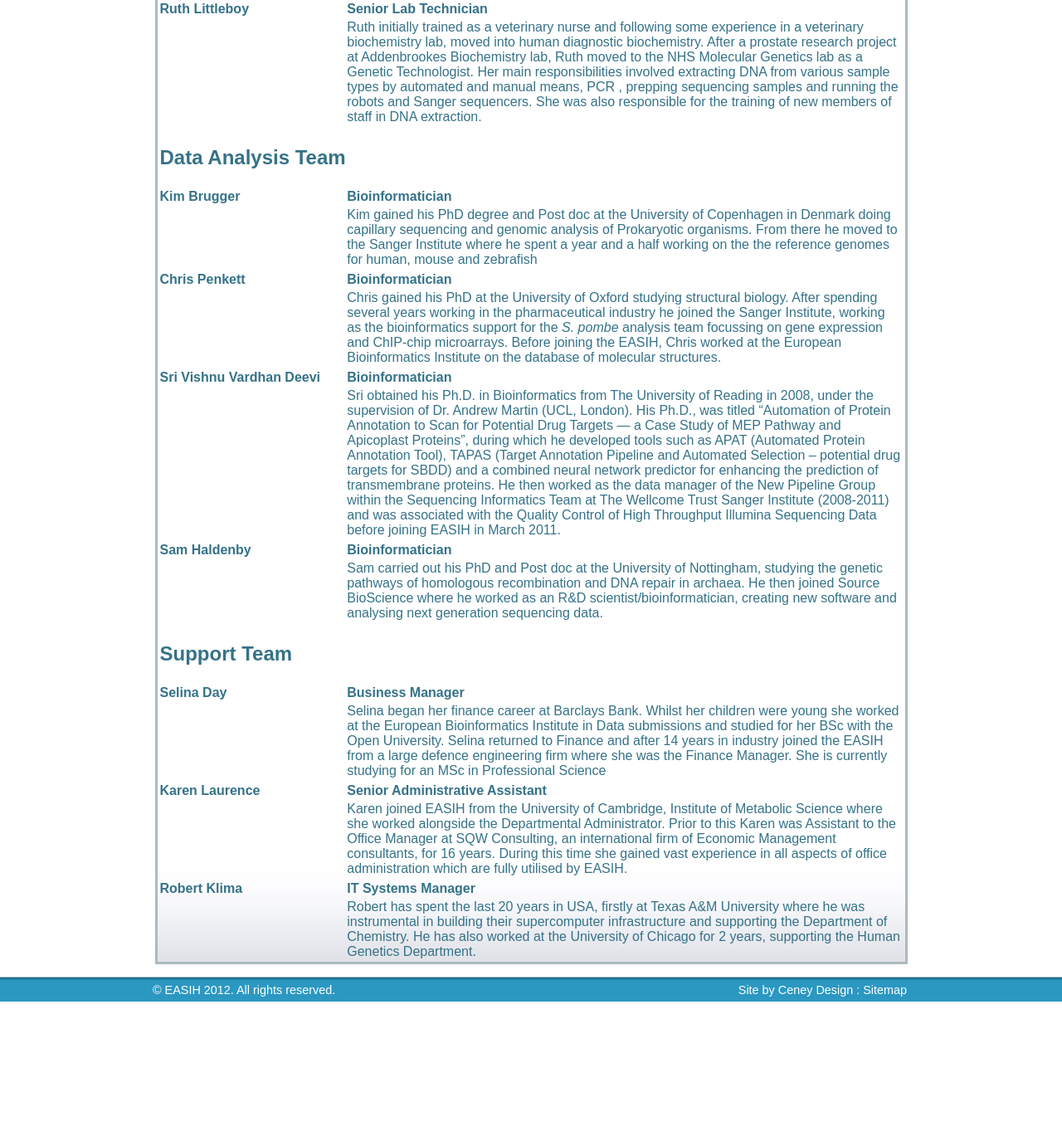
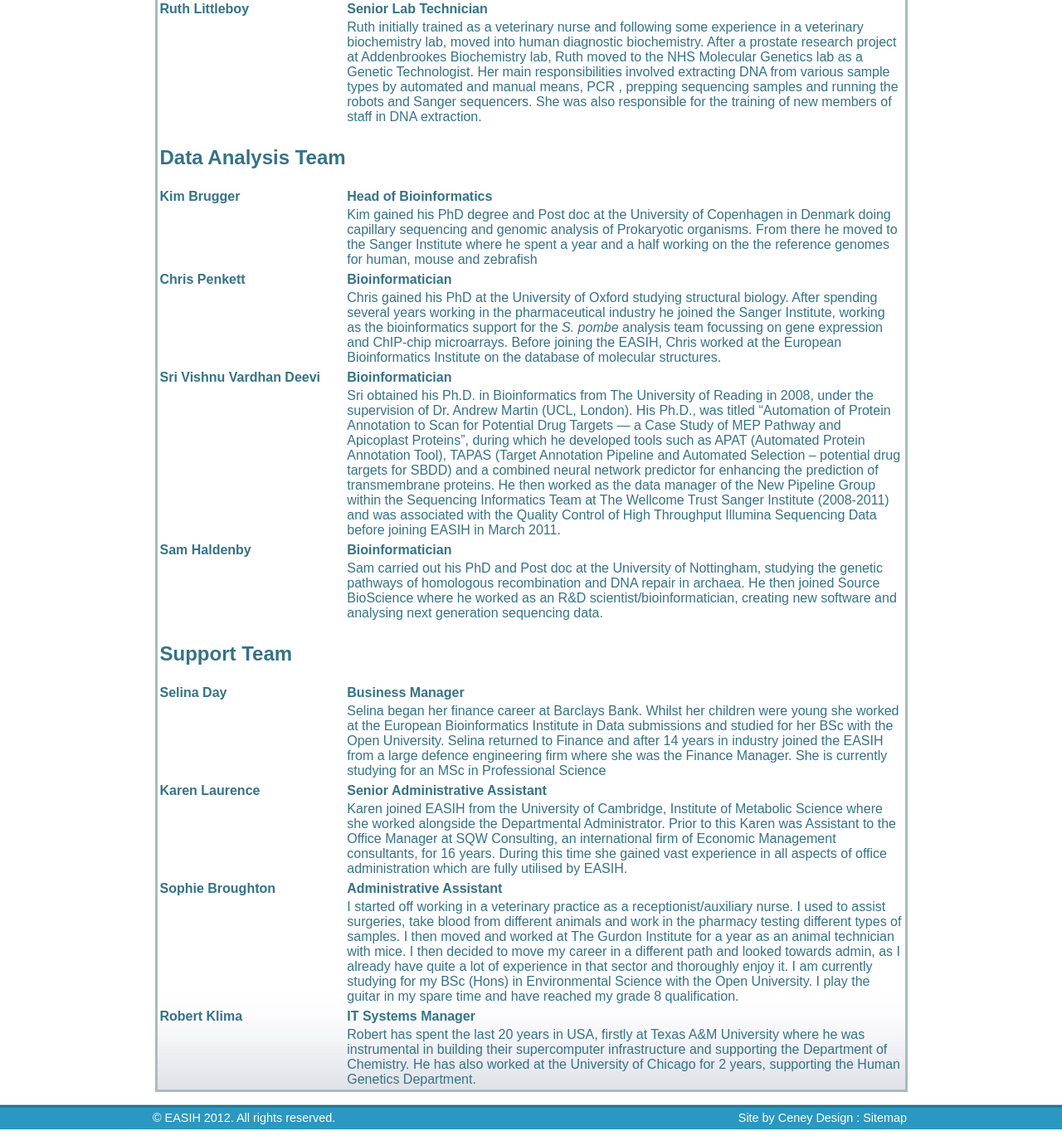
Before and after one commit to brugger/easih-www, a PHP site: page /staff.php in a window 1280 px wide. Shown: the part 1361-2730 px from the top of the page at 83% size. Before the commit the page ends 2568 px from the top, so only its background shows below. Run offline with PHP 8.4, Linux system fonts and the light colour scheme.

Commit message:
profiles of Sophie and Kim have been updated

```diff
--- a/WEB/staff.php
+++ b/WEB/staff.php
@@ -72,7 +72,7 @@
 
 	<center><tr><TH COLSPAN=2><h2>Data Analysis Team</h2></th></tr></CENTER>
 
-	<tr><td><b>Kim Brugger</b></td><td><b>Bioinformatician</b></td></tr>
+	<tr><td><b>Kim Brugger</b></td><td><b>Head of Bioinformatics</b></td></tr>
 	<tr><td></td><td>Kim gained his PhD degree and Post doc at the University of Copenhagen in Denmark doing capillary sequencing and genomic analysis of Prokaryotic organisms. From there he moved to the Sanger Institute where he spent a year and a half working on the the reference genomes for human, mouse and zebrafish</td></tr>
 <tr></tr>
 	<tr><td><b>Chris Penkett</b></td><td><b>Bioinformatician</b></td></tr>
@@ -93,6 +93,10 @@ submissions and studied for her BSc with the Open University. Selina returned to
   <tr><td></td><td>Karen joined EASIH from the University of Cambridge, Institute of Metabolic Science where she worked alongside the Departmental Administrator.  Prior to this Karen was Assistant to the Office Manager at SQW Consulting, an international firm of Economic Management consultants, for 16 years.  During this time she gained vast experience in all aspects of office administration which are fully utilised by EASIH.</td></tr>
 <tr></tr>
 
+<tr><td><b>Sophie Broughton</b></td><td><b>Administrative Assistant</td></tr>
+  <tr><td></td><td>I started off working in a veterinary practice as a receptionist/auxiliary nurse. I used to assist surgeries, take blood from different animals and work in the pharmacy testing different types of samples. I then moved and worked at The Gurdon Institute for a year as an animal technician with mice. I then decided to move my career in a different path and looked towards admin, as I already have quite a lot of experience in that sector and thoroughly enjoy it. I am currently studying for my BSc (Hons) in Environmental Science with the Open University. I play the guitar in my spare time and have reached my grade 8 qualification.</td></tr>
+<tr></tr>
+
   <tr><td><b>Robert Klima</b></td><td><b>IT Systems Manager</b></td></tr>
   <tr><td></td><td>Robert has spent the last 20 years in USA, firstly at Texas A&M University where he was instrumental in building their supercomputer infrastructure and supporting the Department of Chemistry.  He has also worked at the University of Chicago for 2 years, supporting the Human Genetics Department.</td></tr>
 
```
